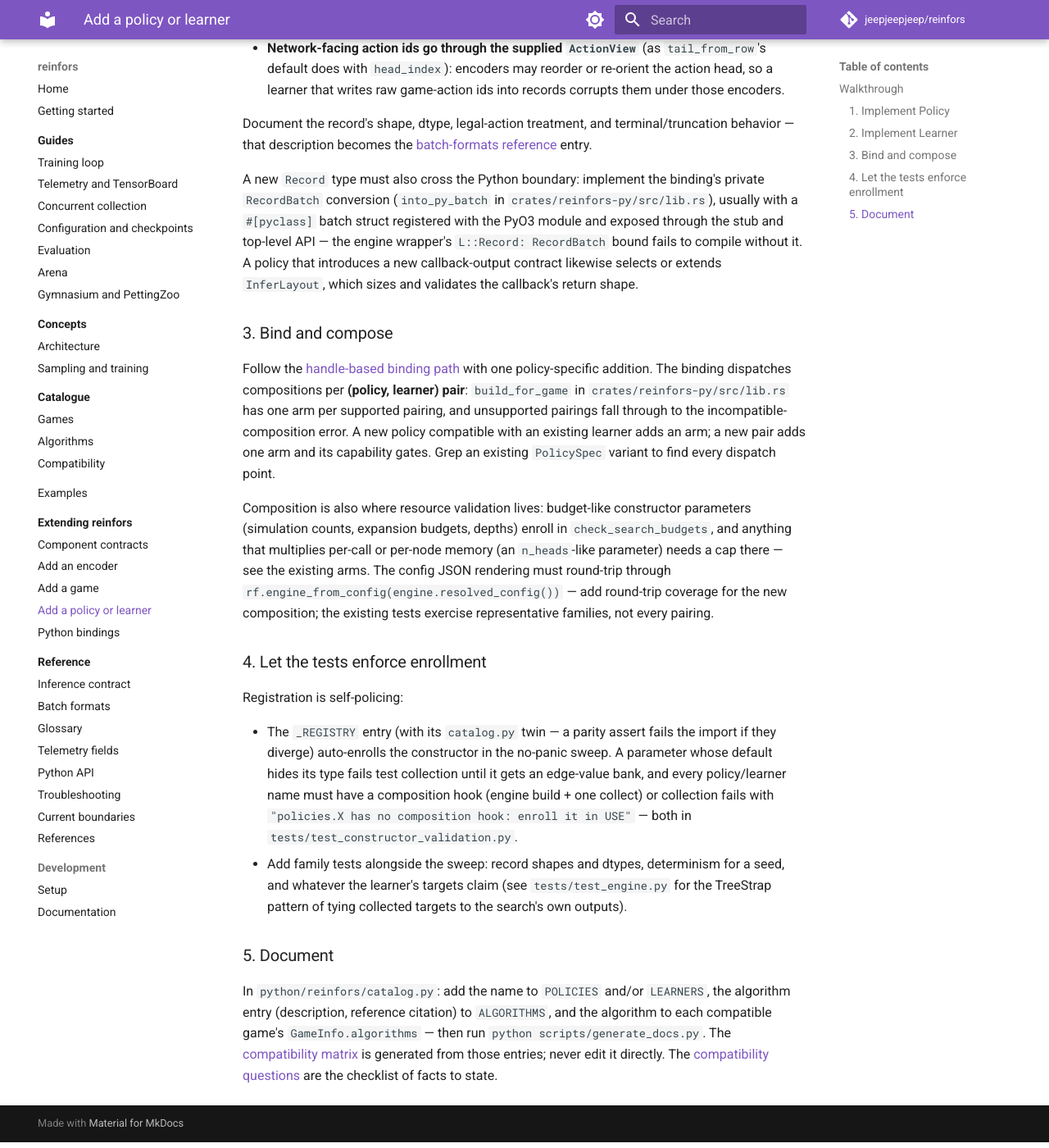
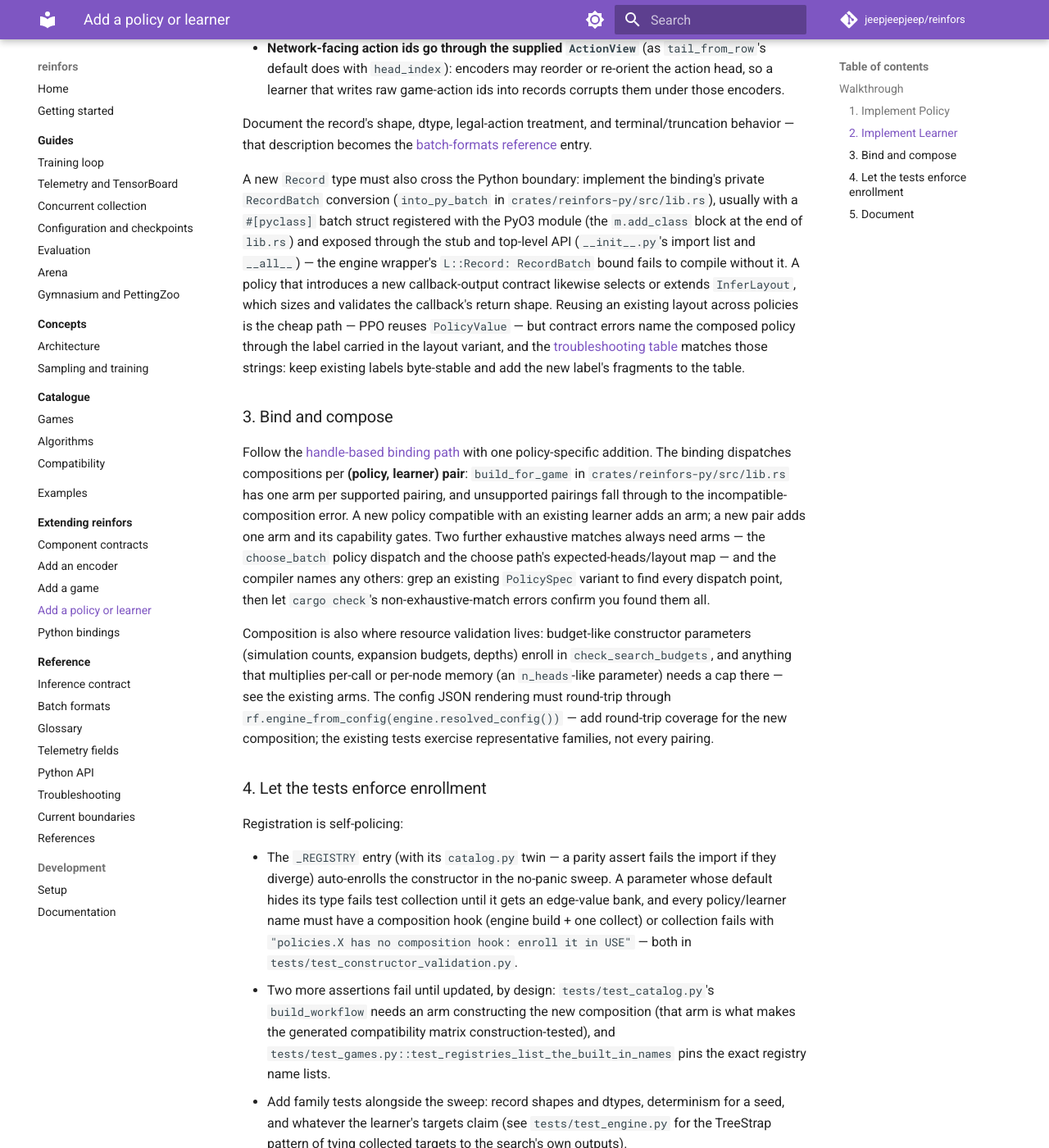
Before and after one commit to jeepjeepjeep/reinfors, an MkDocs documentation site: the page built from docs/extending/policies-and-learners.md, in a window 1280 px wide and 1400 px high, scrolled down 1416 px. Shown: the whole window at 82% size. Built offline with MkDocs 1.6.1 and Material for MkDocs 9.7.7, drawn with Linux system fonts in a browser that asks for light colours; comment, search, counter and statistics services are not loaded.

Commit message:
docs: close the extending-guide gaps the PPO walkthrough exposed

```diff
--- a/docs/extending/policies-and-learners.md
+++ b/docs/extending/policies-and-learners.md
@@ -58,10 +58,15 @@ that description becomes the [batch-formats reference](../reference/batch-format
 
 A new `Record` type must also cross the Python boundary: implement the binding's private
 `RecordBatch` conversion (`into_py_batch` in `crates/reinfors-py/src/lib.rs`), usually with a
-`#[pyclass]` batch struct registered with the PyO3 module and exposed through the stub and
-top-level API — the engine wrapper's `L::Record: RecordBatch` bound fails to compile without
+`#[pyclass]` batch struct registered with the PyO3 module (the `m.add_class` block at the end
+of `lib.rs`) and exposed through the stub and top-level API (`__init__.py`'s import list and
+`__all__`) — the engine wrapper's `L::Record: RecordBatch` bound fails to compile without
 it. A policy that introduces a new callback-output contract likewise selects or extends
-`InferLayout`, which sizes and validates the callback's return shape.
+`InferLayout`, which sizes and validates the callback's return shape. Reusing an existing
+layout across policies is the cheap path — PPO reuses `PolicyValue` — but contract errors
+name the composed policy through the label carried in the layout variant, and the
+[troubleshooting table](../reference/troubleshooting.md) matches those strings: keep existing
+labels byte-stable and add the new label's fragments to the table.
 
 ### 3. Bind and compose
 
@@ -70,7 +75,10 @@ one policy-specific addition. The binding dispatches compositions per **(policy,
 pair**: `build_for_game` in `crates/reinfors-py/src/lib.rs` has one arm per supported pairing,
 and unsupported pairings fall through to the incompatible-composition error. A new policy
 compatible with an existing learner adds an arm; a new pair adds one arm and its capability
-gates. Grep an existing `PolicySpec` variant to find every dispatch point.
+gates. Two further exhaustive matches always need arms — the `choose_batch` policy dispatch
+and the choose path's expected-heads/layout map — and the compiler names any others: grep an
+existing `PolicySpec` variant to find every dispatch point, then let `cargo check`'s
+non-exhaustive-match errors confirm you found them all.
 
 Composition is also where resource validation lives: budget-like constructor parameters
 (simulation counts, expansion budgets, depths) enroll in `check_search_budgets`, and anything
@@ -89,6 +97,11 @@ Registration is self-policing:
   name must have a composition hook (engine build + one collect) or collection fails with
   `"policies.X has no composition hook: enroll it in USE"` — both in
   `tests/test_constructor_validation.py`.
+- Two more assertions fail until updated, by design: `tests/test_catalog.py`'s
+  `build_workflow` needs an arm constructing the new composition (that arm is what makes the
+  generated compatibility matrix construction-tested), and
+  `tests/test_games.py::test_registries_list_the_built_in_names` pins the exact registry name
+  lists.
 - Add family tests alongside the sweep: record shapes and dtypes, determinism for a seed, and
   whatever the learner's targets claim (see `tests/test_engine.py` for the TreeStrap pattern
   of tying collected targets to the search's own outputs).
```
